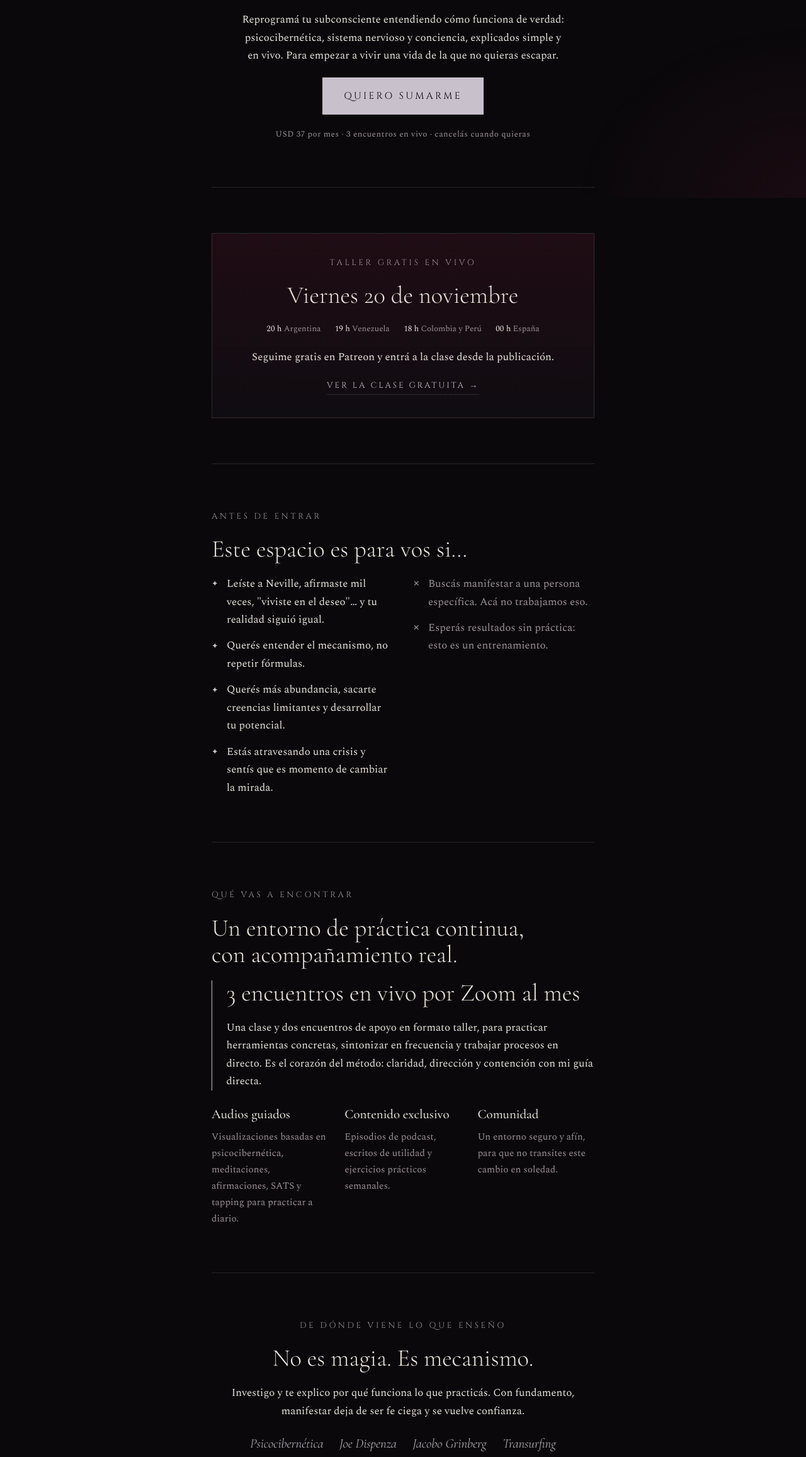
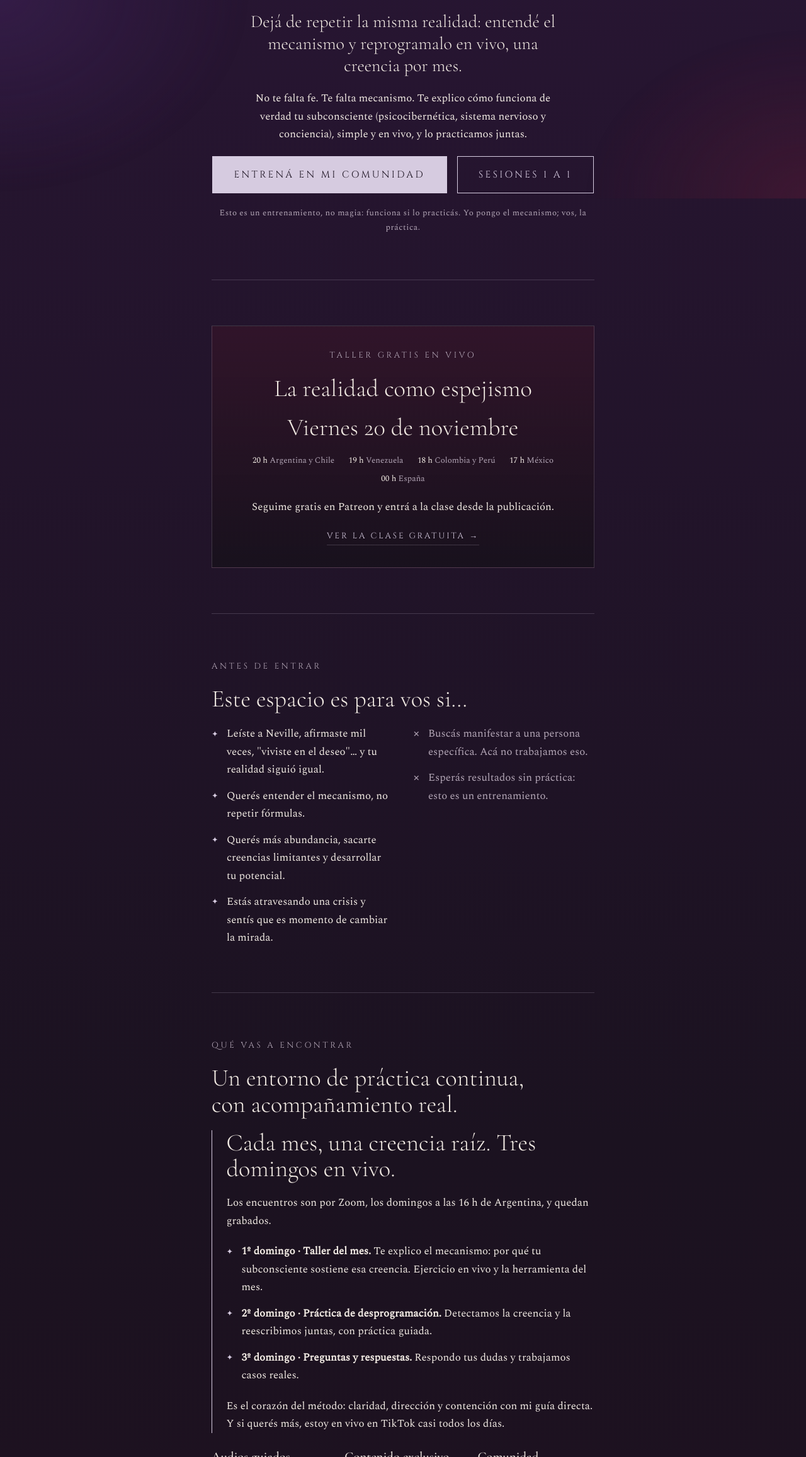
Before and after one commit to f6080237-bot/metodo-l6, a plain HTML site: page index.html in a window 1280 px wide. Shown: the part 486-2800 px from the top of the page at 63% size. Drawn offline with nearby package versions, Linux system fonts and the light colour scheme.

Commit message:
Propuesta de valor, botones comunidad y sesiones, colores violeta y bordo

```diff
--- a/index.html
+++ b/index.html
@@ -13,13 +13,14 @@
 <style>
 /* Layout: una sola columna estrecha, como un grimorio; el ojo abre la página y todo desciende desde él. Tema oscuro único, a propósito. */
 :root {
-  --bg: #0a080b;          /* negro con sesgo ciruela */
-  --bg-raise: #131016;    /* superficie levemente elevada */
-  --ink: #ebe4dc;         /* hueso */
-  --muted: #9c9199;       /* ceniza malva */
-  --silver: #c8c1cc;      /* plata vieja: el acento */
-  --wine: #4a1626;        /* vino profundo, solo para resplandor */
-  --line: rgba(200, 193, 204, 0.16);
+  --bg: #1b1220;          /* berenjena: oscuro pero no negro */
+  --bg-raise: #261a2d;    /* superficie levemente elevada, violeta */
+  --ink: #f1eae3;         /* hueso */
+  --muted: #b3a6b6;       /* malva ceniza */
+  --silver: #d6cbe0;      /* plata lila: el acento */
+  --wine: #6e1f3a;        /* bordó */
+  --violet: #4b2a6b;      /* violeta profundo */
+  --line: rgba(214, 203, 224, 0.2);
   --font-display: "Cormorant Garamond", "Garamond", "Times New Roman", serif;
   --font-label: "Cinzel", "Trajan Pro", "Times New Roman", serif;
   --font-body: "Spectral", "Georgia", serif;
@@ -34,7 +35,8 @@
 * { box-sizing: border-box; }
 html { scroll-behavior: smooth; }
 body {
-  background: var(--bg);
+  background: linear-gradient(180deg, #2a1636 0%, var(--bg) 35%, #241020 70%, var(--bg) 100%);
+  background-color: var(--bg);
   color: var(--ink);
   font-family: var(--font-body);
   font-weight: 300;
@@ -48,10 +50,20 @@ body::after { /* bruma de fondo */
   inset: 0;
   pointer-events: none;
   background:
-    radial-gradient(60vmax 40vmax at 50% -10%, rgba(74, 22, 38, 0.55), transparent 70%),
-    radial-gradient(40vmax 30vmax at 100% 100%, rgba(74, 22, 38, 0.25), transparent 70%);
+    radial-gradient(60vmax 40vmax at 50% -10%, rgba(110, 31, 58, 0.6), transparent 70%),
+    radial-gradient(45vmax 35vmax at 0% 60%, rgba(75, 42, 107, 0.45), transparent 70%),
+    radial-gradient(40vmax 30vmax at 100% 100%, rgba(110, 31, 58, 0.4), transparent 70%);
+  animation: bruma 18s ease-in-out infinite alternate;
   z-index: 0;
 }
+@keyframes bruma {
+  from { transform: translate3d(0, 0, 0) scale(1); opacity: 0.85; }
+  to { transform: translate3d(0, -3%, 0) scale(1.08); opacity: 1; }
+}
+.btn-row { display: flex; flex-wrap: wrap; justify-content: center; gap: 1rem; }
+.btn.alt { background: transparent; color: var(--silver); }
+.btn.alt:hover { background: var(--silver); color: var(--bg); }
+.hero .value { font-family: var(--font-display); font-size: var(--step-2); line-height: 1.25; max-width: 32rem; }
 .wrap {
   position: relative;
   z-index: 1;
@@ -232,7 +244,7 @@ ol.steps li::marker { font-family: var(--font-label); color: var(--silver); }
   .btn { width: 100%; }
 }
 @media (prefers-reduced-motion: reduce) {
-  .eye .ring, .eye .lid { animation: none; }
+  .eye .ring, .eye .lid, body::after { animation: none; }
   html { scroll-behavior: auto; }
   .btn { transition: none; }
 }
@@ -259,24 +271,49 @@ ol.steps li::marker { font-family: var(--font-label); color: var(--silver); }
     <span class="label">Comunidad de Flor</span>
     <h1>Método L6</h1>
     <p class="tagline">Manifestación con fundamento.</p>
-    <p class="lede">Reprogramá tu subconsciente entendiendo cómo funciona de verdad: psicocibernética, sistema nervioso y conciencia, explicados simple y en vivo. Para empezar a vivir una vida de la que no quieras escapar.</p>
-    <a class="btn" href="https://www.patreon.com/15482935/join" target="_blank" rel="noopener">Quiero sumarme</a>
-    <p class="fineprint">USD 37 por mes · 3 encuentros en vivo · cancelás cuando quieras</p>
+    <p class="value">Dejá de repetir la misma realidad: entendé el mecanismo y reprogramalo en vivo, una creencia por mes.</p>
+    <p class="lede">No te falta fe. Te falta mecanismo. Te explico cómo funciona de verdad tu subconsciente (psicocibernética, sistema nervioso y conciencia), simple y en vivo, y lo practicamos juntas.</p>
+    <div class="btn-row">
+      <a class="btn" href="#comunidad">Entrená en mi comunidad</a>
+      <a class="btn alt" href="#sesiones">Sesiones 1 a 1</a>
+    </div>
+    <p class="fineprint">Esto es un entrenamiento, no magia: funciona si lo practicás. Yo pongo el mecanismo; vos, la práctica.</p>
   </section>
 
-  <!-- TALLER GRATIS -->
-  <section>
+  <!-- TALLER GRATIS (sacar el 22/11) -->
+  <section id="taller">
     <div class="event stack center">
       <span class="label">Taller gratis en vivo</span>
+      <h2>La realidad como espejismo</h2>
       <p class="when">Viernes 20 de noviembre</p>
       <div class="times" aria-label="Horario por país">
-        <span><b>20 h</b> Argentina</span>
+        <span><b>20 h</b> Argentina y Chile</span>
         <span><b>19 h</b> Venezuela</span>
         <span><b>18 h</b> Colombia y Perú</span>
+        <span><b>17 h</b> México</span>
         <span><b>00 h</b> España</span>
       </div>
       <p>Seguime gratis en Patreon y entrá a la clase desde la publicación.</p>
       <a class="ghost" href="https://www.patreon.com/flor_cuanticaa/posts/clase-gratuita-175270628" target="_blank" rel="noopener">Ver la clase gratuita →</a>
+    </div>
+  </section>
+
+  <!-- DICIEMBRE (se muestra el 22/11: sacar "hidden") -->
+  <section id="diciembre" hidden>
+    <div class="event stack center">
+      <span class="label">Diciembre en Método L6</span>
+      <h2>El dinero como espejo del autoconcepto</h2>
+      <p class="tagline">En 3 domingos descubrís el número que te frena con la plata y empezás a subirlo.</p>
+      <p>No tenés un problema de plata: tenés una imagen de vos que le pone techo. Por eso ganás más y se va, o nunca termina de llegar. En diciembre lo trabajamos de raíz.</p>
+      <ul class="marks" style="text-align: left;">
+        <li><strong>Domingo 6 · Taller.</strong> No es la plata, es tu imagen de vos: el termostato que te devuelve siempre al mismo número.</li>
+        <li><strong>Domingo 13 · Práctica.</strong> Las frases sobre la plata que heredaste de tu casa, y cómo reescribirlas.</li>
+        <li><strong>Domingo 20 · Preguntas y cierre del año.</strong> Tus dudas, casos reales y un SATS en vivo para 2027.</li>
+      </ul>
+      <p><strong>Tu día 1:</strong> un reto de 7 días para arrancar, con un rampage cada mañana y el teatro mental de la abundancia cada noche. Además, SATS de dinero, afirmaciones de identidad y un ejercicio nuevo cada semana.</p>
+      <p class="when">Arrancamos el domingo 6 de diciembre · 16 h 🇦🇷</p>
+      <a class="btn" href="https://www.patreon.com/15482935/join" target="_blank" rel="noopener">Quiero estar desde el inicio</a>
+      <p class="fineprint">Las primeras 5 personas que se sumen antes del 6/12 reciben una sesión individual de 30 minutos de regalo.</p>
     </div>
   </section>
 
@@ -303,12 +340,18 @@ ol.steps li::marker { font-family: var(--font-label); color: var(--silver); }
   </section>
 
   <!-- QUÉ VAS A ENCONTRAR -->
-  <section class="stack">
+  <section class="stack" id="comunidad">
     <span class="label">Qué vas a encontrar</span>
     <h2>Un entorno de práctica continua, con acompañamiento real.</h2>
     <div class="main-offer stack">
-      <p class="big">3 encuentros en vivo por Zoom al mes</p>
-      <p>Una clase y dos encuentros de apoyo en formato taller, para practicar herramientas concretas, sintonizar en frecuencia y trabajar procesos en directo. Es el corazón del método: claridad, dirección y contención con mi guía directa.</p>
+      <p class="big">Cada mes, una creencia raíz. Tres domingos en vivo.</p>
+      <p>Los encuentros son por Zoom, los domingos a las 16 h de Argentina, y quedan grabados.</p>
+      <ul class="marks">
+        <li><strong>1º domingo · Taller del mes.</strong> Te explico el mecanismo: por qué tu subconsciente sostiene esa creencia. Ejercicio en vivo y la herramienta del mes.</li>
+        <li><strong>2º domingo · Práctica de desprogramación.</strong> Detectamos la creencia y la reescribimos juntas, con práctica guiada.</li>
+        <li><strong>3º domingo · Preguntas y respuestas.</strong> Respondo tus dudas y trabajamos casos reales.</li>
+      </ul>
+      <p>Es el corazón del método: claridad, dirección y contención con mi guía directa. Y si querés más, estoy en vivo en TikTok casi todos los días.</p>
     </div>
     <div class="offer-list">
       <div>
@@ -369,7 +412,7 @@ ol.steps li::marker { font-family: var(--font-label); color: var(--silver); }
   <section class="stack center" id="sumarme">
     <span class="label">Tu lugar en Método L6</span>
     <p class="price">USD 37 <small>/ mes</small></p>
-    <p>Encuentros en vivo, audios, contenido y comunidad. Cancelás cuando quieras.</p>
+    <p>3 encuentros en vivo por mes, audios, ejercicios semanales y comunidad. Lo de los meses anteriores queda disponible mientras seas parte. Cancelás cuando quieras.</p>
     <a class="btn" href="https://www.patreon.com/15482935/join" target="_blank" rel="noopener">Quiero sumarme</a>
     <p class="fineprint">Si usás iPhone, sumate desde la computadora o desde el navegador. Desde la app de Apple se suma un recargo.</p>
   </section>
@@ -391,7 +434,7 @@ ol.steps li::marker { font-family: var(--font-label); color: var(--silver); }
   </section>
 
   <!-- SESIONES 1 A 1 -->
-  <section class="stack">
+  <section class="stack" id="sesiones">
     <span class="label">Aparte de la comunidad</span>
     <h2>Sesiones individuales</h2>
     <p>Vamos a mirar juntas las limitaciones y creencias que pueden estar bloqueando tu potencial o tu manifestación. Te explico qué herramientas usar en tu caso, para que sepas por dónde empezar.</p>
```
